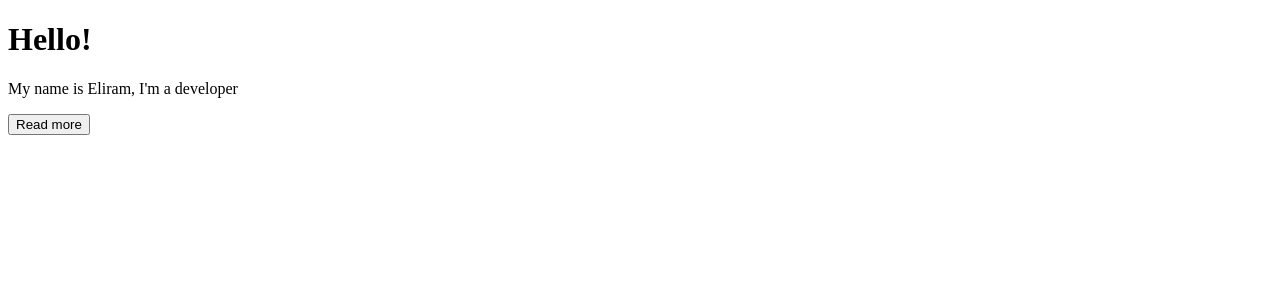
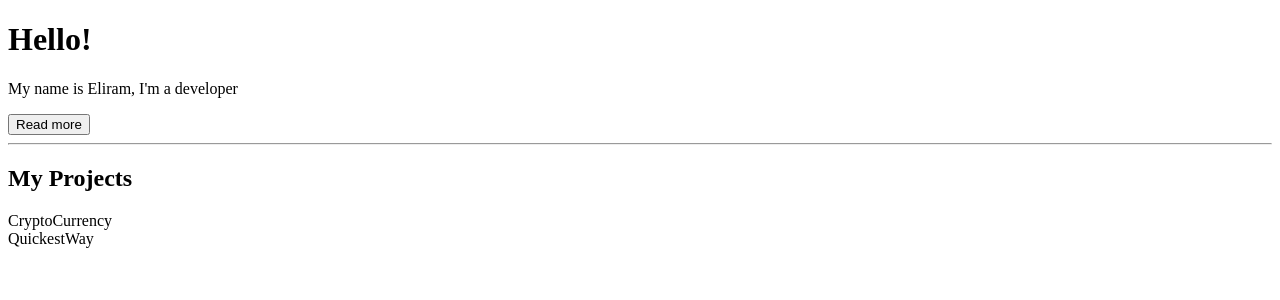
Before and after one commit to eliram9/react_portfolio, a React (Create React App) app: page / in a window 1280 px wide. Shown: the top 300 px of the page. Built offline with nearby package versions, Linux system fonts and the light colour scheme.

Commit message:
adding a key property to distinguish between all the array's childs

```diff
--- a/src/App.js
+++ b/src/App.js
@@ -44,6 +44,8 @@ class App extends Component {
                             </div>
                         )
                 }
+                <hr />
+                <Projects />
             </div>
         )
     }
--- a/src/Projects.js
+++ b/src/Projects.js
@@ -5,7 +5,7 @@ class Projects extends Component {
     render() {
         return (
             <div>
-                <h2>Projects</h2>
+                <h2>My Projects</h2>
                 <div>
                     { /* instead of calling to every project in our array we will use .map function!
                     we will use this function on the properties array to import the original array into
@@ -13,11 +13,13 @@ class Projects extends Component {
                     it means with map function we can transform project data items to indiviual pieces and render them. */}
                     {/*inside of the function we have also a call back function to pass into the map and
                     the actual parameter ((PROJECT)) to the call back of each project one at the time*/}
+                    {/* key -> React wants to distinguish between all the childs in the projects array,
+                    this is way we will use key propery with the uniqe "id" we gave to each project*/}
 
                     {
-                        PROJECTS.map(PROJECTS => {
+                        PROJECTS.map(PROJECT => {
                             return(
-                                <div>{PROJECTS.title}</div>
+                                <div key={PROJECT.id}>{PROJECT.title}</div>
                             );
                         })
                     }
```
